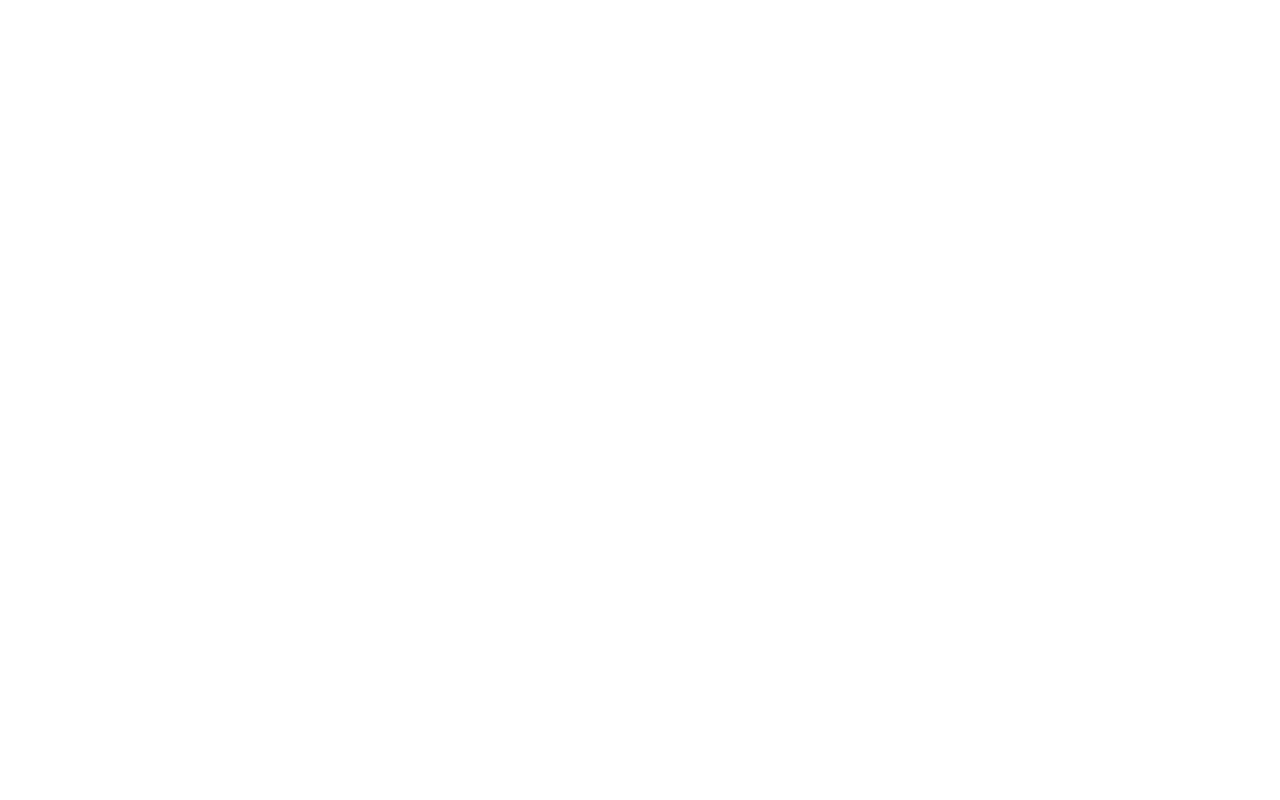
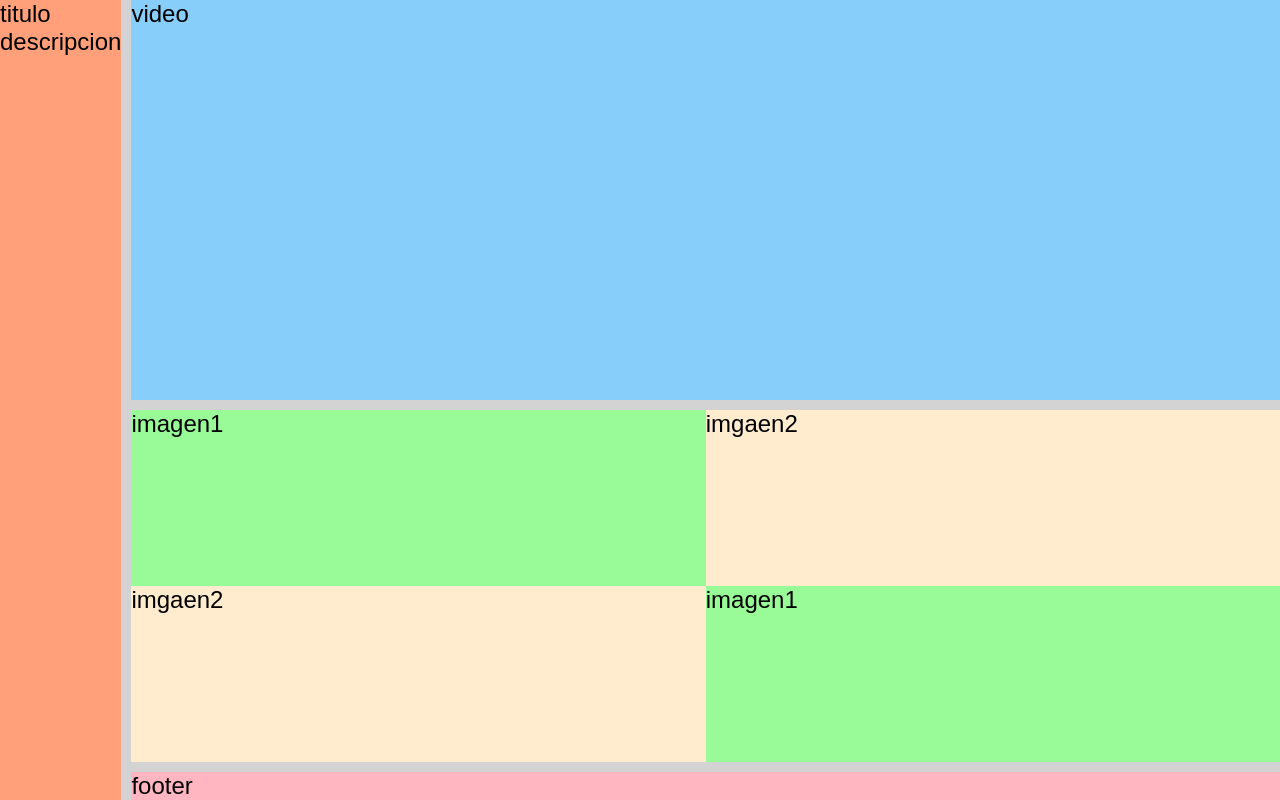
Before and after one commit to francoeromero/practices-webs, a plain HTML site: page galeria03/index.html in a window 1280 px wide. Drawn offline with Linux system fonts and the light colour scheme.

Commit message:
galery freecodecamp

```diff
--- a/galeria03/index.html
+++ b/galeria03/index.html
@@ -9,13 +9,15 @@
 </head>
 <body>
     <div class="container">
-        <div class="item2"></div>
+        <div class="item1">video</div>
+        <div class="item2">titulo <br> descripcion</div>
         <div class="item3">
-            <div class="img1"></div>
-            <div class="img2"></div>
-            <div class="img3"></div>
-            <div class="img4"></div>
+          <div class="itemOne">imagen1</div>
+          <div class="itemTwo">imgaen2</div>
+          <div class="itemTwo">imgaen2</div>
+          <div class="itemOne">imagen1</div>
         </div>
-    </div>
+        <div class="item4">footer</div>
+      </div>
 </body>
 </html>
--- a/galeria03/styles.css
+++ b/galeria03/styles.css
@@ -0,0 +1,51 @@
+* {
+    padding: 0;
+    margin: 0;
+    font-family: sans-serif;
+}
+.container {
+    font-size: 1.5em;
+    min-height: 300px;
+    width: 100%;
+    height: 100vh;
+    background: LightGray;
+    display: grid;
+    grid-template-columns: auto 1fr;
+    grid-template-rows: auto 1fr auto;
+    grid-gap: 10px;
+    grid-template-areas:
+      "advert header"
+      "advert content"
+      "advert footer";
+  }
+  .item1 {
+    background: LightSkyBlue;
+    grid-area: header;
+    height: 50vh;
+  }
+
+  .item2 {
+    background: LightSalmon;
+    grid-area: advert;
+  }
+
+  .item3 {
+    /* background: rgb(67, 156, 156);
+    grid-area: content; */
+   display: grid;
+   grid-template-columns: auto auto;
+
+  }
+
+  .item4 {
+    background: lightpink;
+    grid-area: footer;
+  }
+
+  .itemOne {
+    background: PaleGreen;
+  }
+
+  .itemTwo {
+    background: BlanchedAlmond;
+  }
```
